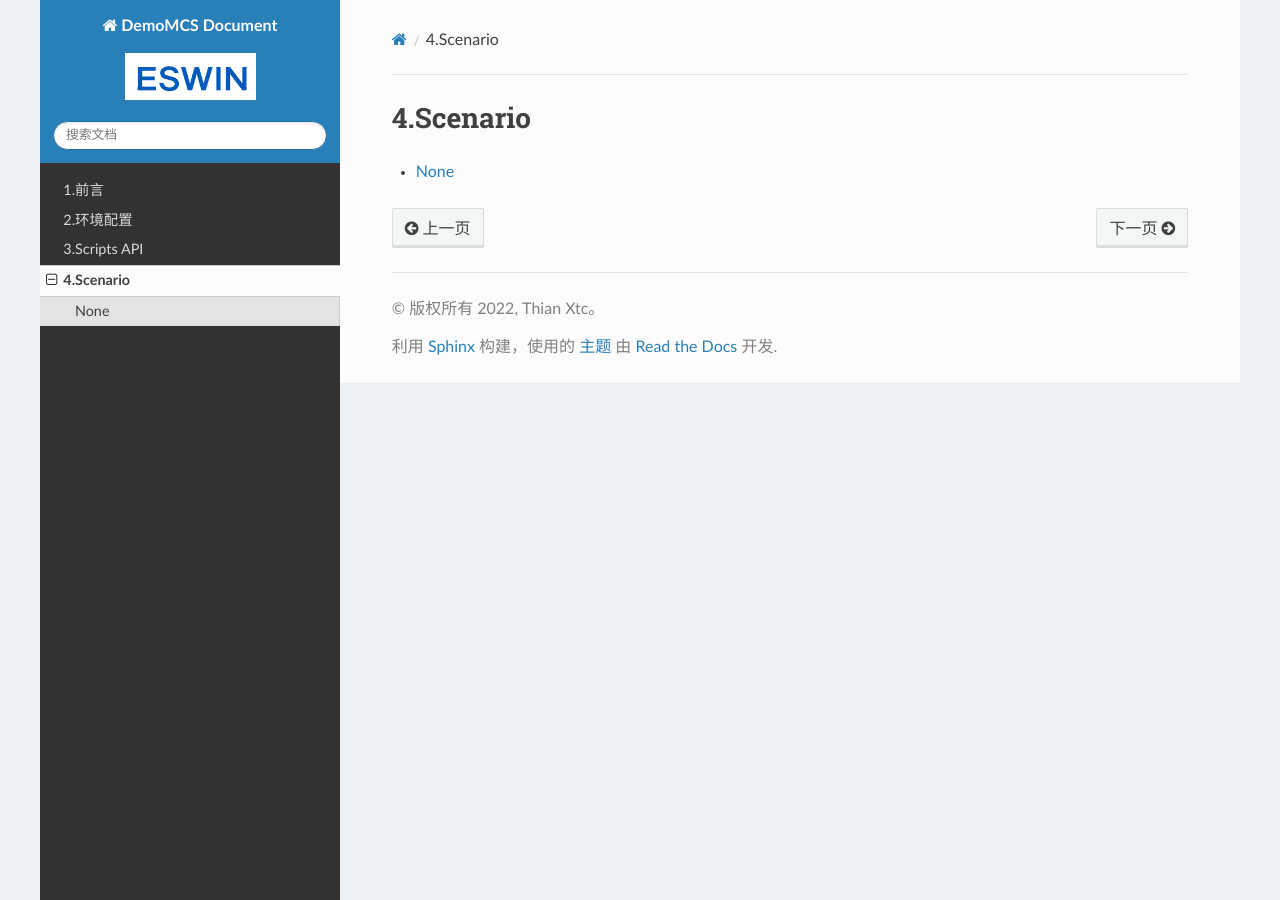
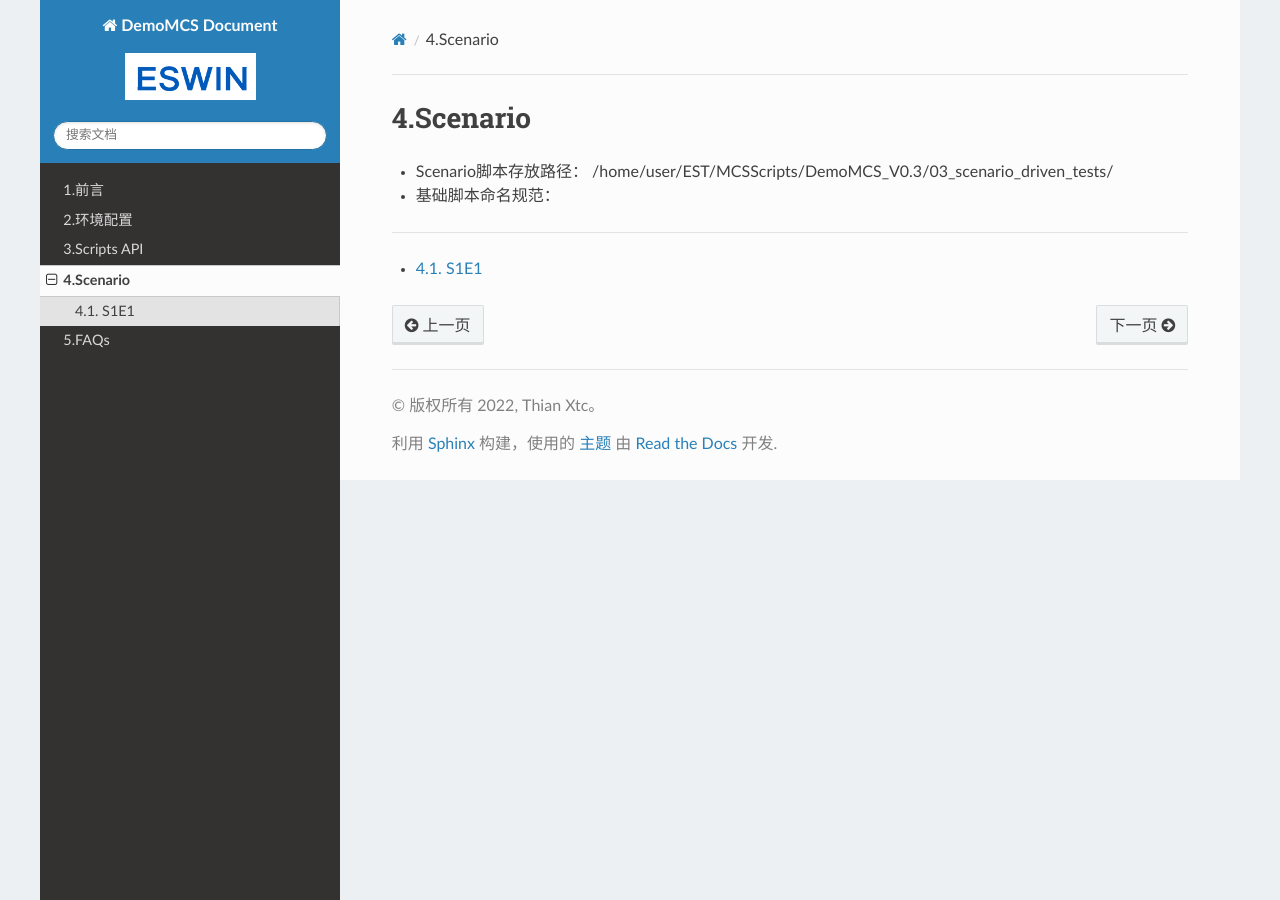
Before and after one commit to FengWanXtc/DemoMCS-Document, a Sphinx documentation site: the page built from source/scenarios/index.rst, in a window 1280 px wide. Built offline with Sphinx 7.4.7 and the Read the Docs theme 2.0.0, drawn with Linux system fonts in a browser that asks for light colours.

Commit message:
Update For FAQs

```diff
--- /dev/null
+++ b/source/FAQs/index.rst
@@ -0,0 +1,7 @@
+5.FAQs
+=================================
+
+.. toctree::
+   :maxdepth: 2
+
+   FAQs.rst
--- a/source/api/index.rst
+++ b/source/api/index.rst
@@ -8,7 +8,7 @@
 
 脚本存放路径： /home/user/EST/MCSScripts/DemoMCS_V0.3/
 
-----
+----------------------------------------------------------------------------
 
 .. toctree::
    :maxdepth: 2
--- a/source/index.rst
+++ b/source/index.rst
@@ -13,6 +13,7 @@ DemoMCS 用户文档
    environment/index
    api/index
    scenarios/index
+   FAQs/index
 
 
 Indices and tables
--- a/source/preface/preface.rst
+++ b/source/preface/preface.rst
@@ -10,8 +10,8 @@ MCS的功能。
 .. seealso::
 
     如果为了快速上手 **MCS** ，可以直接阅读第4章节 :doc:`Scenario <../scenarios/index>` 。
-    如果想了解 **MA API** 并按照自己方式对接口进行封装使用，可以参考第3章节 :doc:`Scripts API <../api/index>` 。
-
+    如果想了解 **MA API** 并按照自己方式对接口进行封装使用，可以参考第3章节 :doc:`Scripts API <../api/index>` ，
+    **MA API** 文档可以在第5章节 :doc:`FAQs <../FAQs/index>` 下载。
 
 1.2. 目的
 ---------
--- /dev/null
+++ b/source/scenarios/S1E1/index.rst
@@ -0,0 +1,7 @@
+4.1. S1E1
+=================================
+
+.. toctree::
+   :maxdepth: 2
+
+   S1E1.md
--- a/source/scenarios/Scenarios.md
+++ /dev/null
@@ -1,3 +0,0 @@
-## None
-
-> To Be Completed...
--- a/source/scenarios/index.rst
+++ b/source/scenarios/index.rst
@@ -1,7 +1,14 @@
 4.Scenario
 =================================
+- Scenario脚本存放路径： /home/user/EST/MCSScripts/DemoMCS_V0.3/03_scenario_driven_tests/
+
+- 基础脚本命名规范：
+
+
+----------------------------------------------------------------------------
 
 .. toctree::
-   :maxdepth: 2
+   :maxdepth: 1
 
-   Scenarios.md
+
+   S1E1/index
```
Also changed, not shown: source/FAQs/FAQs.rst (added, +24 -0 lines), source/scenarios/S1E1/S1E1.md (added, +5 -0 lines), source/FAQs/picture/LMS01.png (added), 2 other files.
